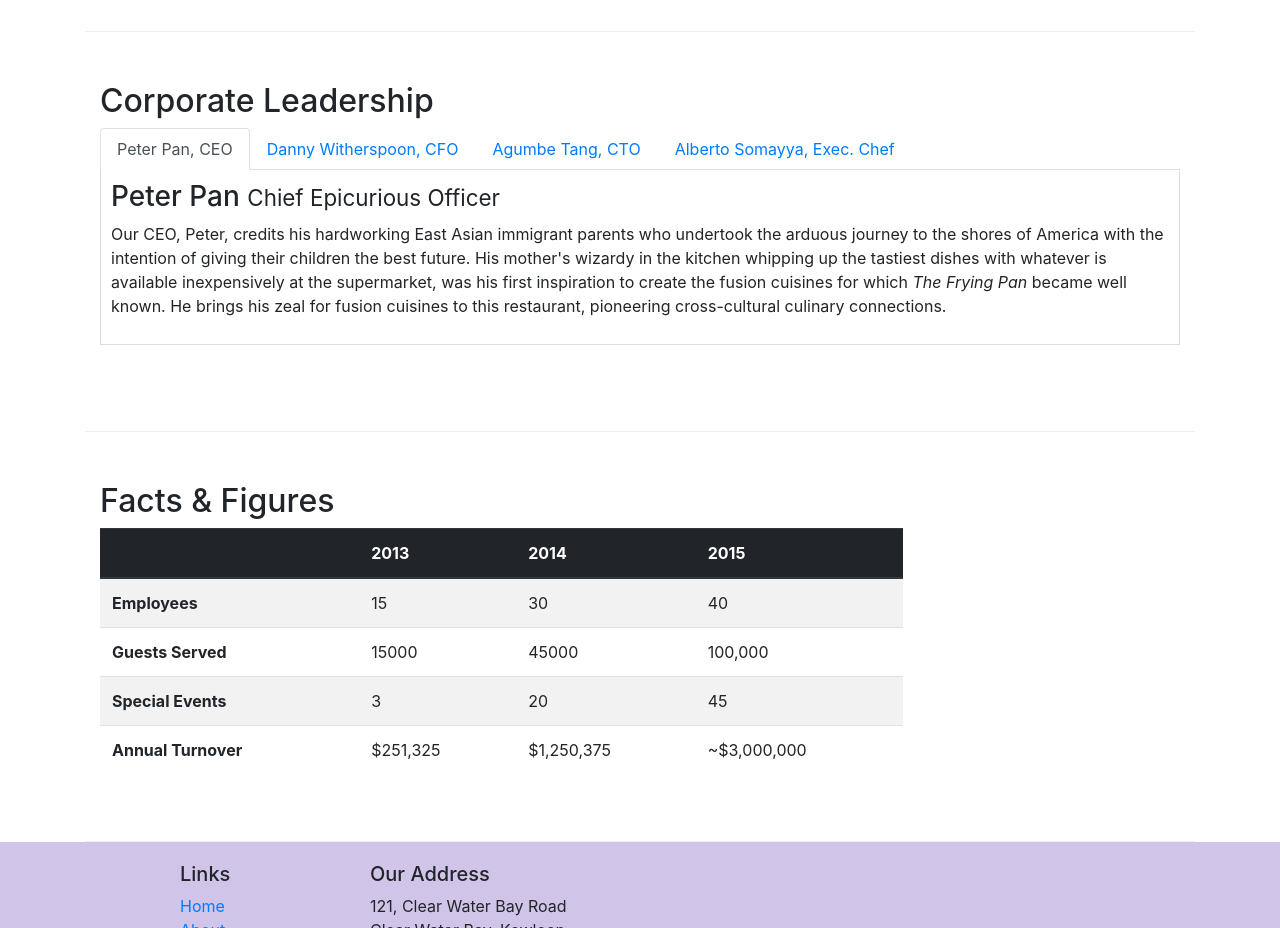
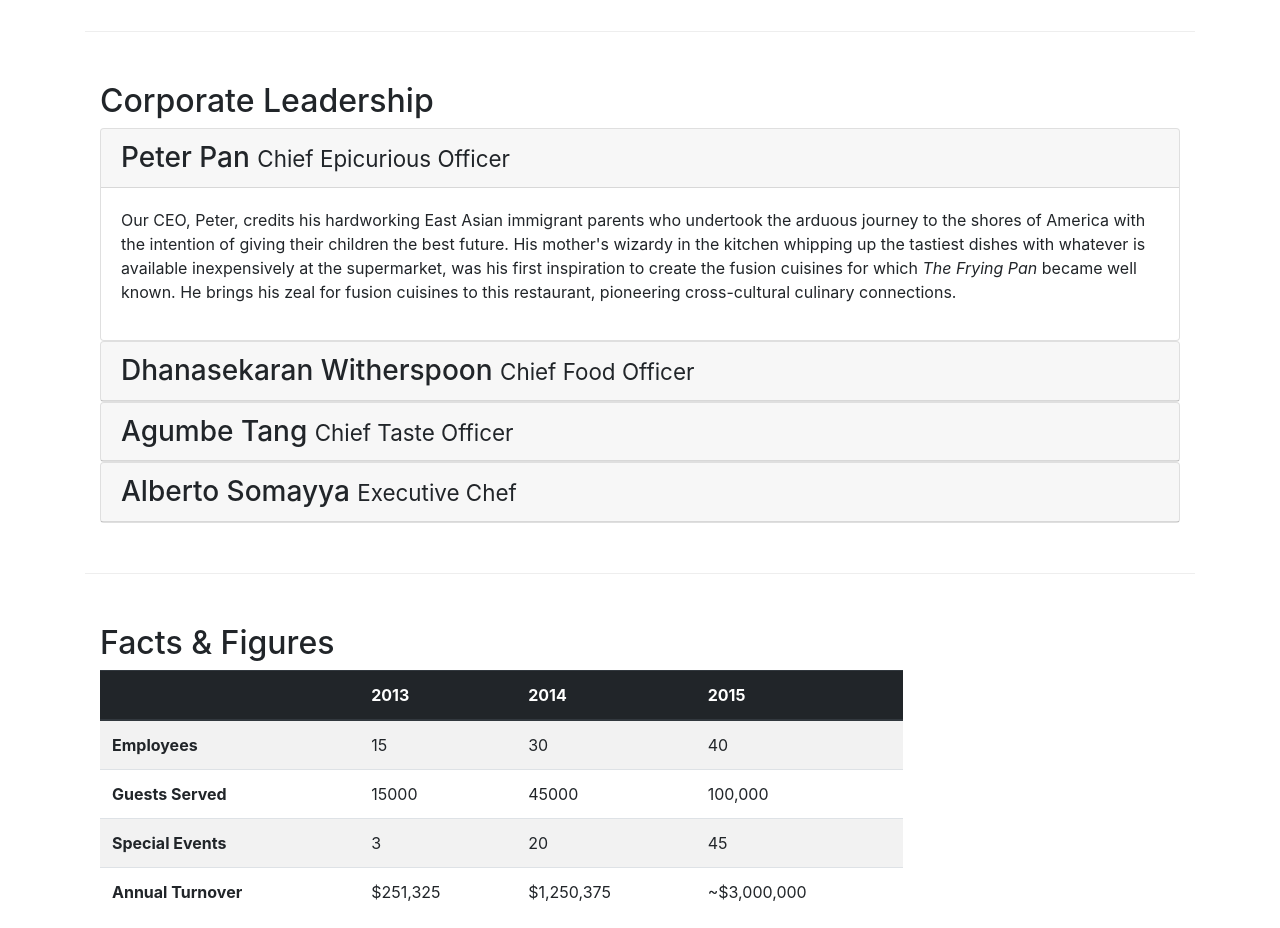
Before and after one commit to DereviankoYaroslav/conFusion, a website: page aboutus.html in a window 1280 px wide. Shown: the part 940-1868 px from the top of the page. Drawn offline with nearby package versions, Linux system fonts and the light colour scheme.

Commit message:
Accordion

```diff
--- a/aboutus.html
+++ b/aboutus.html
@@ -101,7 +101,7 @@
             <div class="col-12">
                 <h2>Corporate Leadership</h2>
 
-                <ul class="nav nav-tabs">
+                <!-- <ul class="nav nav-tabs">
                     <li class="nav-item">
                         <a class="nav-link active" href="#peter" role="tab" data-toggle="tab">Peter Pan, CEO</a>
                     </li>
@@ -114,25 +114,59 @@
                     <li class="nav-item">
                         <a class="nav-link" href="#alberto" role="tab" data-toggle="tab">Alberto Somayya, Exec. Chef</a>
                     </li>
-                </ul>
+                </ul> -->
 
-                <div class="tab-content">
+                <div id="accordion">
+                    <div class="card">
+                        <div class="card-header" id="peaterhead">
+                            <h3 class="mb-0">
+                                <a data-toggle="collapse" data-target="#peter"> Peter Pan <small>Chief Epicurious Officer</small></a>
+                            </h3>
+                        </div>
+                        <div class="collapse show" id="peter" data-parent="#accordion">
+                            <div class="card-body">
+                            <p class="d-none d-sm-block">Our CEO, Peter, credits his hardworking East Asian immigrant parents who undertook the arduous journey to the shores of America with the intention of giving their children the best future. His mother's wizardy in the kitchen whipping up the tastiest dishes with whatever is available inexpensively at the supermarket, was his first inspiration to create the fusion cuisines for which <em>The Frying Pan</em> became well known. He brings his zeal for fusion cuisines to this restaurant, pioneering cross-cultural culinary connections.</p>
+                            </div>
+                        </div>
+                    </div>
 
-                    <div role="tabpanel" class="tab-pane fade show active" id="peter">
-                        <h3>Peter Pan <small>Chief Epicurious Officer</small></h3>
-                        <p class="d-none d-sm-block">Our CEO, Peter, credits his hardworking East Asian immigrant parents who undertook the arduous journey to the shores of America with the intention of giving their children the best future. His mother's wizardy in the kitchen whipping up the tastiest dishes with whatever is available inexpensively at the supermarket, was his first inspiration to create the fusion cuisines for which <em>The Frying Pan</em> became well known. He brings his zeal for fusion cuisines to this restaurant, pioneering cross-cultural culinary connections.</p>
+                    <div class="card">
+                        <div class="card-header" id="dannyhead">
+                            <h3 class="mb-0">
+                                <a class="collapsed" data-toggle="collapse" data-target="#danny"> Dhanasekaran Witherspoon <small>Chief Food Officer</small></a>
+                            </h3>
+                        </div>
+                        <div class="collapse" id="danny" data-parent="#accordion">
+                            <div class="card-body">
+                                <p class="d-none d-sm-block">Our CFO, Danny, as he is affectionately referred to by his colleagues, comes from a long established family tradition in farming and produce. His experiences growing up on a farm in the Australian outback gave him great appreciation for varieties of food sources. As he puts it in his own words, <em>Everything that runs, wins, and everything that stays, pays!</em></p>
+                            </div>
+                        </div>
                     </div>
-                    <div role="tabpanel" class="tab-pane fade" id="danny">
-                        <h3>Dhanasekaran Witherspoon <small>Chief Food Officer</small></h3>
-                        <p class="d-none d-sm-block">Our CFO, Danny, as he is affectionately referred to by his colleagues, comes from a long established family tradition in farming and produce. His experiences growing up on a farm in the Australian outback gave him great appreciation for varieties of food sources. As he puts it in his own words, <em>Everything that runs, wins, and everything that stays, pays!</em></p>
+
+                    <div class="card">
+                        <div class="card-header" id="agumbehead">
+                            <h3 class="mb-0">
+                                <a class="collapsed" data-toggle="collapse" data-target="#agumbe"> Agumbe Tang <small>Chief Taste Officer</small></a>
+                            </h3>
+                        </div>
+                        <div class="collapse" id="agumbe" data-parent="#accordion">
+                            <div class="card-body">
+                                <p class="d-none d-sm-block">Blessed with the most discerning gustatory sense, Agumbe, our CTO, personally ensures that every dish that we serve meets his exacting tastes. Our chefs dread the tongue lashing that ensues if their dish does not meet his exacting standards. He lives by his motto, <em>You click only if you survive my lick.</em></p>
+                            </div>
+                        </div>
                     </div>
-                    <div role="tabpanel" class="tab-pane fade" id="agumbe">
-                        <h3>Agumbe Tang <small>Chief Taste Officer</small></h3>
-                        <p class="d-none d-sm-block">Blessed with the most discerning gustatory sense, Agumbe, our CTO, personally ensures that every dish that we serve meets his exacting tastes. Our chefs dread the tongue lashing that ensues if their dish does not meet his exacting standards. He lives by his motto, <em>You click only if you survive my lick.</em></p>
-                    </div>
-                    <div role="tabpanel" class="tab-pane fade" id="alberto">
-                        <h3>Alberto Somayya <small>Executive Chef</small></h3>
-                        <p class="d-none d-sm-block">Award winning three-star Michelin chef with wide International experience having worked closely with whos-who in the culinary world, he specializes in creating mouthwatering Indo-Italian fusion experiences. He says, <em>Put together the cuisines from the two craziest cultures, and you get a winning hit! Amma Mia!</em></p>
+
+                    <div class="card">
+                        <div class="card-header" id="albertohead">
+                            <h3 class="mb-0">
+                                <a class="collapsed" data-toggle="collapse" data-target="#alberto"> Alberto Somayya <small>Executive Chef</small></a>
+                            </h3>
+                        </div>
+                        <div class="collapse" id="alberto" data-parent="#accordion">
+                            <div class="card-body">
+                                <p class="d-none d-sm-block">Award winning three-star Michelin chef with wide International experience having worked closely with whos-who in the culinary world, he specializes in creating mouthwatering Indo-Italian fusion experiences. He says, <em>Put together the cuisines from the two craziest cultures, and you get a winning hit! Amma Mia!</em></p>
+                            </div>
+                        </div>
                     </div>
                 </div>
             </div>
--- a/css/styles.css
+++ b/css/styles.css
@@ -52,3 +52,7 @@ body {
     border-bottom: 1px solid #ddd;
     padding: 10px;
 }
+
+.card-header:hover {
+    cursor: pointer;
+}
```
